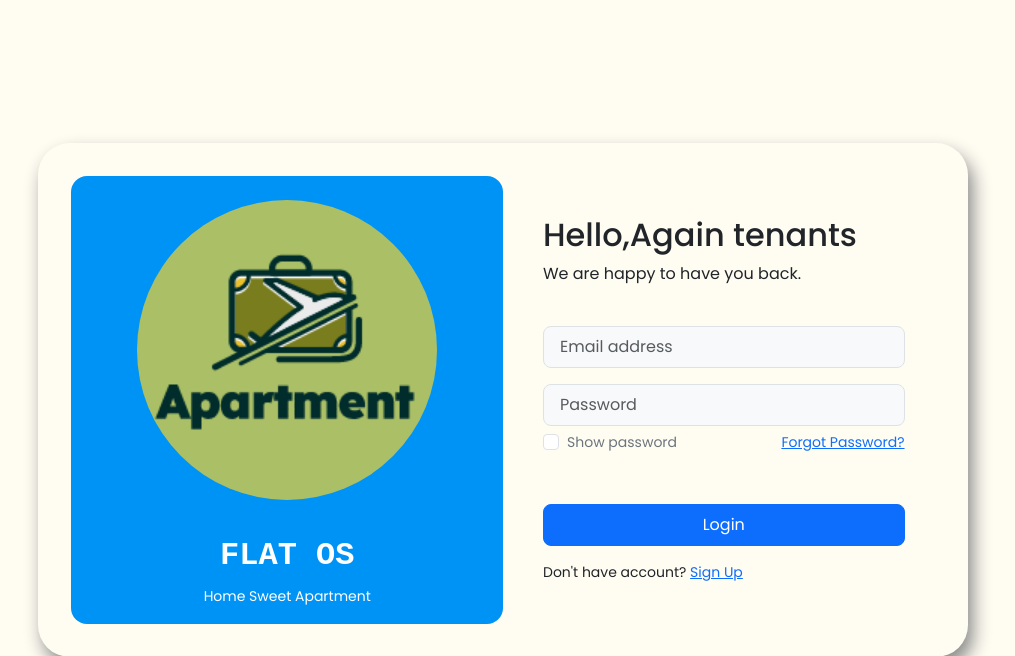
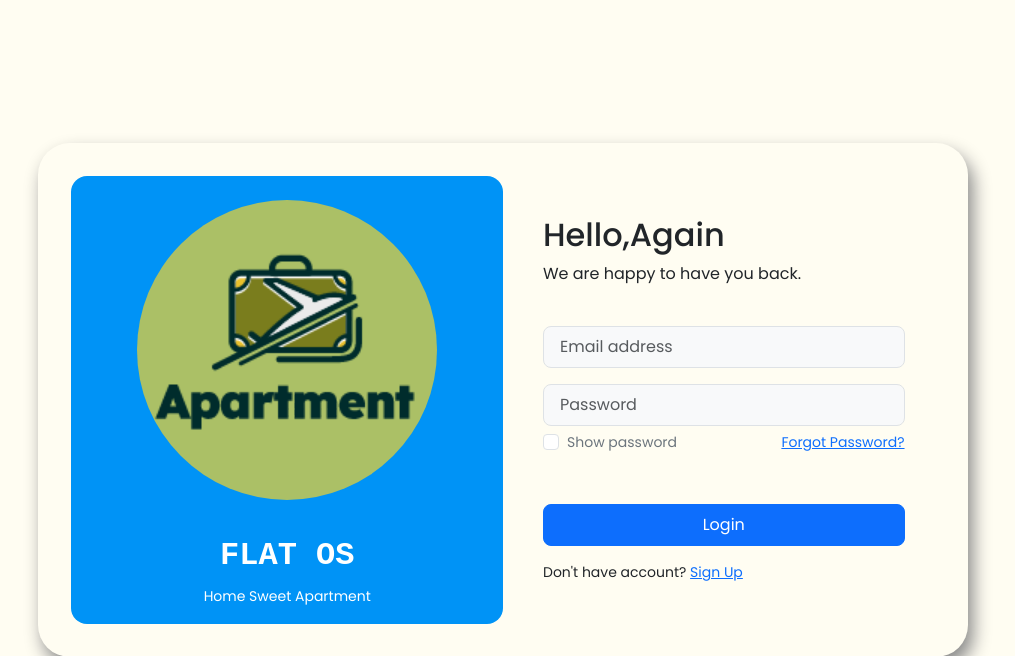
Before and after one commit to CarloSy30/LogIn, a PHP site: page / in a window 1280 px wide. Shown: the top 656 px of the page, without its empty margins (137-1152 px from the left). Run offline with PHP 8.4, Linux system fonts and the light colour scheme.

Commit message:
modify h1

```diff
--- a/index.php
+++ b/index.php
@@ -77,7 +77,7 @@ if($_SERVER["REQUEST_METHOD"] == "POST"){
 
                             ?>
                                 <div class="header-text mb-4" id="right-header">
-                                    <h2>Hello,Again tenants</h2>
+                                    <h2>Hello,Again</h2>
                                     <p>We are happy to have you back.</p>
                                 </div>
                                 <div class="input-group mb-3">
```
